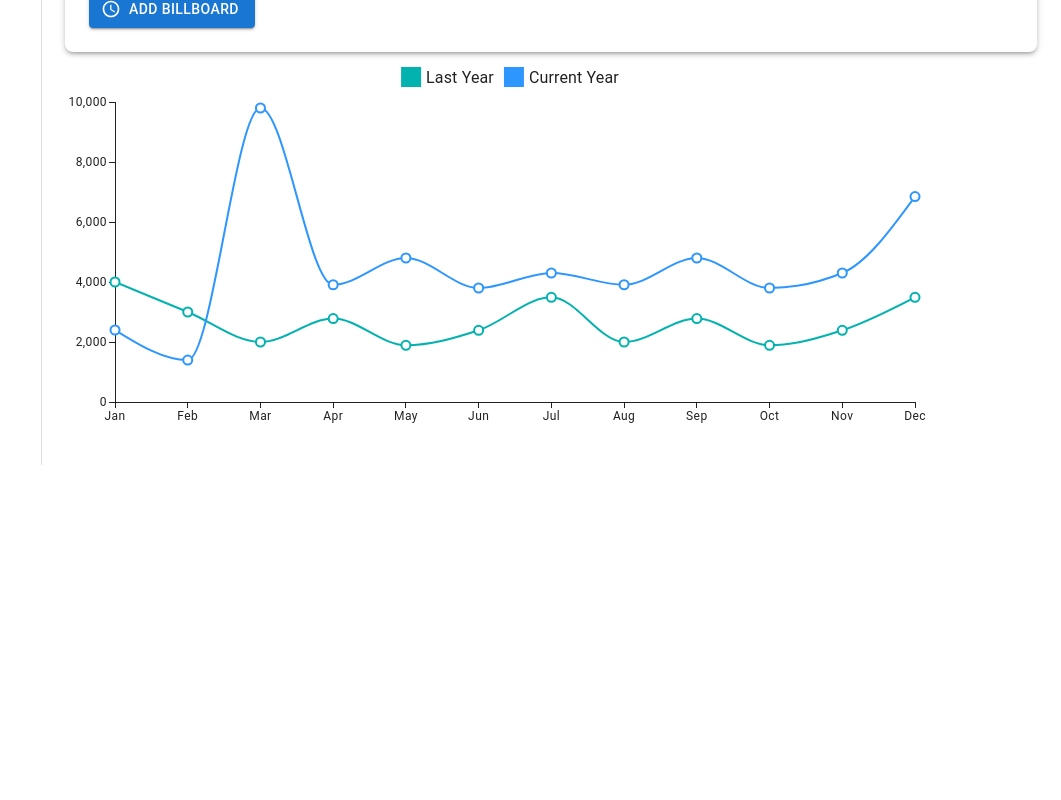
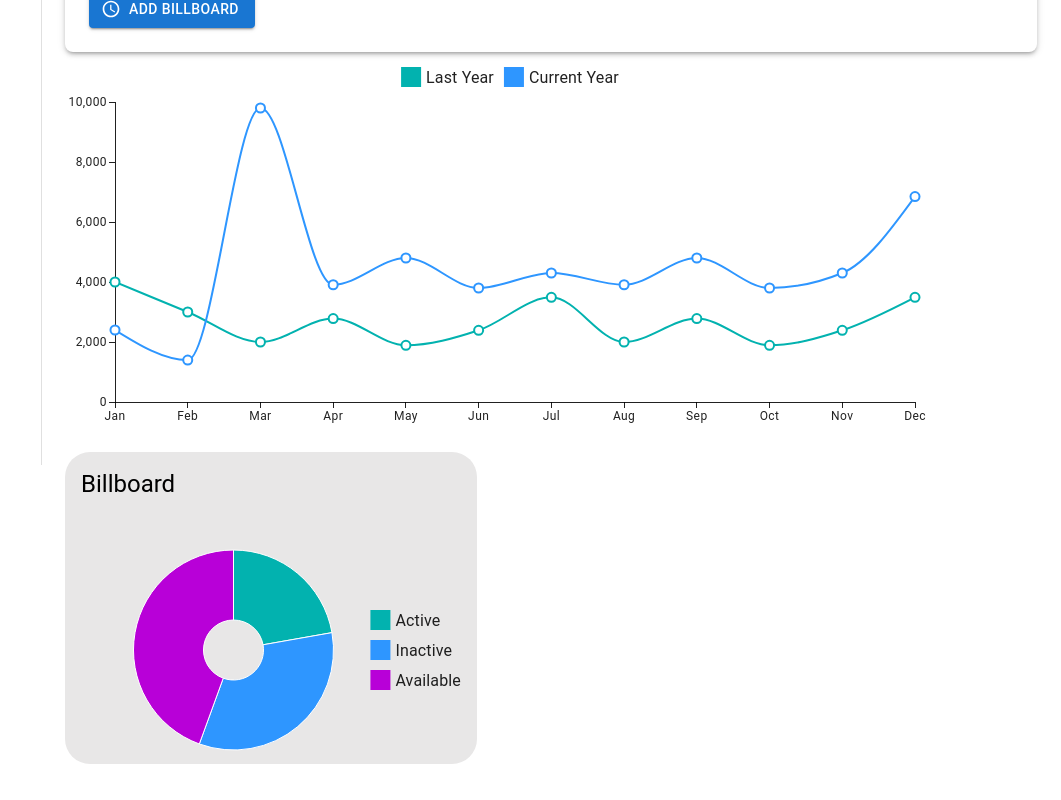
Before and after one commit to streetsight0/ss_frontend, a React (Vite) app in the folder vite-project/: page /home in a window 1280 px wide. Shown: the part 335-1135 px from the top of the page, without its empty margins (219-1280 px from the left). Before the commit the page ends 811 px from the top, so only its background shows below. Built offline with nearby package versions, Linux system fonts and the light colour scheme; sample sign-in values are in the browser's storage.

Commit message:
feat:Billboard Status Pie Chart

```diff
--- /dev/null
+++ b/vite-project/src/components/Pie Chart/PieChartBillBoardStatus.tsx
@@ -0,0 +1,21 @@
+import { PieChart } from '@mui/x-charts/PieChart';
+
+export default function PieChartBillBoardStatus() {
+  return (
+    <PieChart
+      series={[
+        {
+          data: [
+            { id: 0, value: 10, label: 'Active' },
+            { id: 1, value: 15, label: 'Inactive' },
+            { id: 2, value: 20, label: 'Available' },
+          ],
+          innerRadius: 30,
+          outerRadius: 100,
+        },
+      ]}
+      width={400}
+      height={300}
+    />
+  );
+}
--- a/vite-project/src/pages/Dashboard/home.tsx
+++ b/vite-project/src/pages/Dashboard/home.tsx
@@ -1,6 +1,7 @@
-import { Typography, Button, Paper } from "@mui/material";
+import { Typography, Button, Paper, Box } from "@mui/material";
 import AccessTimeIcon from "@mui/icons-material/AccessTime";
 import LineGraph from "../../components/Line Graph/LineGraph";
+import PieChartBillBoardStatus from "../../components/Pie Chart/PieChartBillBoardStatus";
 
 const getGreeting = () => {
   const hour = new Date().getHours();
@@ -43,6 +44,12 @@ const Home = () => {
         </Button>
     </Paper>
     <LineGraph />
+    <Box sx={{ bgcolor: "#E8E7E7", p:2, width: "380px", height: "280px", borderRadius: "25px" }}>
+        <Typography variant="h5" align="left" fontStyle="bold">
+            Billboard
+        </Typography>
+        <PieChartBillBoardStatus />
+    </Box>
     </>
   );
 };
```
